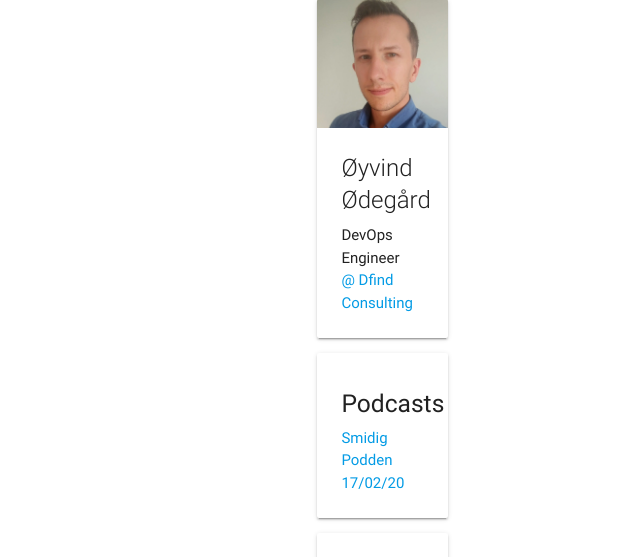
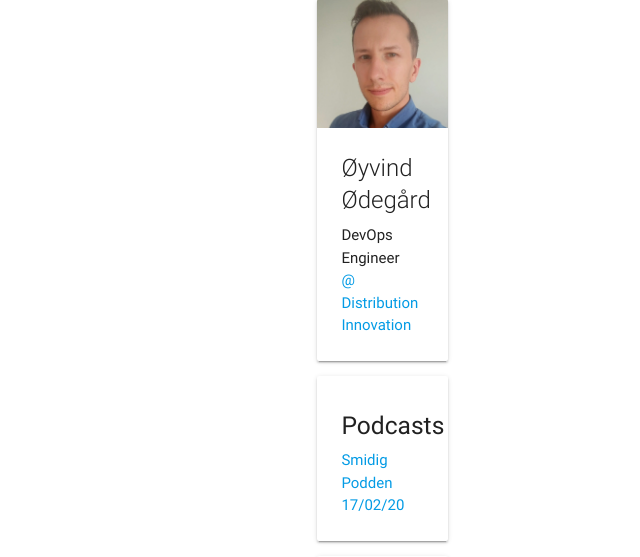
Before and after one commit to whirlwin/whirlwin.no, a Node project: template src/main/views/index.pug in a window 1280 px wide. Shown: the part 88-645 px from the top of the page, without its empty margins (640-1280 px from the left). Run offline with Node 20 templates, Linux system fonts and the light colour scheme; the template is opened without the code that fills it, so the values that code supplies are empty.

Commit message:
Update work

```diff
--- a/src/main/views/index.pug
+++ b/src/main/views/index.pug
@@ -22,7 +22,7 @@
               div
                 span DevOps Engineer
                 br
-                a(href="https://www.dfindconsulting.no/")  @ Dfind Consulting
+                a(href="https://www.di.no/")  @ Distribution Innovation
           div.card
             div.card-content
               div.card-title
```
